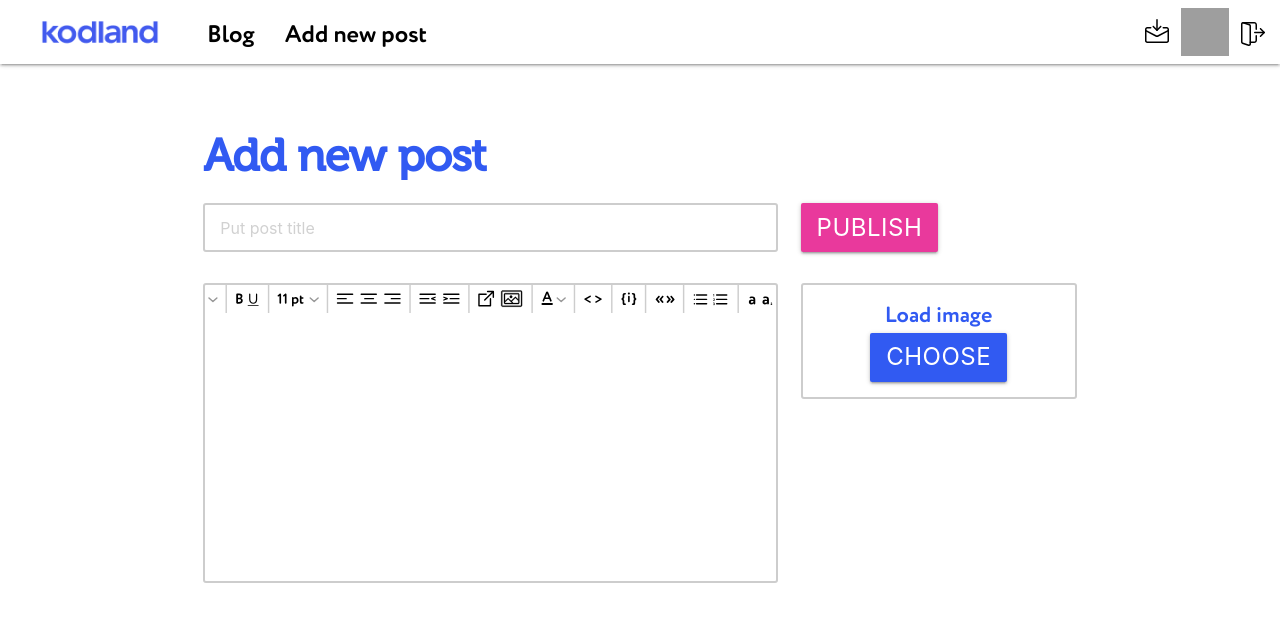
After one commit to notzeldon/test_simple_blog, a Django app: page /new/ in a window 1280 px wide. The commit adds this page. Shown: the top 625 px of the page. Run offline with Django 3.2, Linux system fonts and the light colour scheme; grey boxes are pictures that could not be loaded.

Commit message:
Finish second page

```diff
--- /dev/null
+++ b/blog/forms.py
@@ -0,0 +1,26 @@
+from django import forms
+from django.utils.translation import ugettext_lazy as _
+
+from blog.models import BlogPost
+
+
+class BlogPostModelForm(forms.ModelForm):
+
+    class Meta:
+        model = BlogPost
+        fields = ('title', 'text', 'image')
+
+        widgets = {
+            'title': forms.TextInput(attrs={
+                'placeholder': _('Put post title'),
+            }),
+            'text': forms.Textarea(attrs={
+                'class': 'materialize-textarea faked-editor'
+            }),
+        }
+
+    class Media:
+        js = ('js/blog/image-picker.js',)
+
+
+    # TODO: В идеале надо сделать виджет для image поля, но пока что нет времени
--- a/blog/models.py
+++ b/blog/models.py
@@ -26,9 +26,8 @@ class BlogPost(models.Model):
     )
 
     published = models.DateTimeField(
-        verbose_name=_('piblished at'),
-        blank=True,
-        null=True,
+        verbose_name=_('published at'),
+        auto_now_add=True,
     )
 
     def __str__(self):
--- /dev/null
+++ b/blog/static/js/blog/image-picker.js
@@ -0,0 +1,46 @@
+(function () {
+
+    function readURL(input, preview) {
+        if (input.files && input.files[0]) {
+            var reader = new FileReader();
+
+            reader.onload = function(e) {
+                preview.setAttribute('style', "background-image: url('" + e.target.result + "')");
+            }
+
+            reader.readAsDataURL(input.files[0]); // convert to base64 string
+        }
+        else {
+            preview.removeAttribute('style');
+        }
+    }
+
+    var imagePickers = document.getElementsByClassName('image-picker');
+    for (var i = 0; i < imagePickers.length; i++) {
+        var
+            picker = imagePickers[i],
+            inp = picker.getElementsByTagName('input')[0],
+            preview = picker.getElementsByClassName('image-picker-preview')[0],
+            previewClose = preview.getElementsByClassName('close')[0]
+        ;
+
+        if (!!previewClose) {
+            previewClose.onclick = function (e) {
+                inp.value = '';
+                readURL(inp, preview);
+            }
+        }
+
+        if (!!inp) {
+            inp.onchange = function (e) {
+                readURL(inp, preview);
+            }
+        }
+
+        // Инициализация при обновлении
+        if (!!inp && !!preview ) {
+            readURL(inp, preview);
+        }
+    }
+
+})()
--- /dev/null
+++ b/blog/templates/blog/blogpost_form.html
@@ -0,0 +1,75 @@
+{% extends 'base.html' %}
+{% load static i18n %}
+
+{% block title %}
+    {% trans 'Add new post' %}
+{% endblock title %}
+
+{% block content %}
+
+    <div class="container">
+        <div class="row">
+            <div class="col s12">
+                <h2>
+                    {% trans 'Add new post' %}
+                </h2>
+            </div>
+
+            <form action="" method="post" enctype="multipart/form-data" class="col s12">
+                {% csrf_token %}
+
+                {% if form.errors %}
+                <div class="row errors">
+                    <div class="col s12">
+                        <div class="errors card-panel red lighten-3">
+                            {{ form.errors }}
+                        </div>
+                    </div>
+                </div>
+                {% endif %}
+
+                <div class="row">
+                    <div class="col s12 m8">
+                        {{ form.title }}
+                    </div>
+                    <div class="col s12 m4">
+                        <button class="waves-effect waves-light btn btn-submit">
+                            {% trans 'Publish' %}
+                        </button>
+                    </div>
+                    <div class="clearfix"><br></div>
+
+                    <div class="col s12 m8">
+                        {{ form.text }}
+                    </div>
+                    <div class="col s12 m4">
+                        <div class="image-picker field-imitation">
+                            <div class="field-label">
+                                {% trans 'Load image' %}
+                            </div>
+                            <div class="image-picker-preview">
+                                <i class="close material-icons">{% trans 'close' %}</i>
+                            </div>
+                            <div class="image-picker-button">
+                                <button data-field="{{ form.image.id_for_label }}"
+                                        class="waves-effect waves-light btn btn-primary"
+                                        onclick="document.getElementById(this.dataset.field).click();"
+                                >
+                                    {% trans 'Choose' %}
+                                </button>
+                                <div class="hidden-field">
+                                    {{ form.image }}
+                                </div>
+                            </div>
+                        </div>
+                    </div>
+                </div>
+
+                {{ form.media }}
+            </form>
+
+        </div>
+
+    </div>
+
+{% endblock content %}
--- a/blog/templates/blog/main_page_view.html
+++ b/blog/templates/blog/main_page_view.html
@@ -1,5 +1,9 @@
 {% extends 'base.html' %}
 {% load static i18n %}
+
+{% block title %}
+    {% trans 'Simple Blog' %}
+{% endblock title %}
 
 {% block content %}
 
--- a/blog/urls.py
+++ b/blog/urls.py
@@ -3,4 +3,5 @@ from . import views
 
 urlpatterns = [
     path('', views.BlogMainPageView.as_view(), name='blog-main'),
+    path('new/', views.BlogCreateView.as_view(), name='blog-create'),
 ]
--- a/blog/views.py
+++ b/blog/views.py
@@ -1,5 +1,6 @@
 from django.views import generic
 
+from blog.forms import BlogPostModelForm
 from blog.models import BlogPost
 
 
@@ -9,10 +10,18 @@ class BlogMainPageView(generic.TemplateView):
     def get_context_data(self, **kwargs):
         ctx = super().get_context_data(**kwargs)
 
-        posts = BlogPost.objects.all()[0:10]
+        posts = BlogPost.objects.order_by('-published')[0:10]
 
         if posts:
             ctx['main_post'] = posts[0]
             ctx['posts'] = posts[1:]
 
         return ctx
+
+
+class BlogCreateView(generic.CreateView):
+    model = BlogPost
+    form_class = BlogPostModelForm
+
+    def get_success_url(self):
+        return '/'
--- /dev/null
+++ b/static/styles/_forms.scss
@@ -0,0 +1,86 @@
+@import "variables";
+
+form {
+  input {
+    text-indent: 15px;
+  }
+
+  input:not([type]), input[type="text"]:not(.browser-default), input[type="password"]:not(.browser-default), input[type="email"]:not(.browser-default), input[type="url"]:not(.browser-default), input[type="time"]:not(.browser-default), input[type="date"]:not(.browser-default), input[type="datetime"]:not(.browser-default), input[type="datetime-local"]:not(.browser-default), input[type="tel"]:not(.browser-default), input[type="number"]:not(.browser-default), input[type="search"]:not(.browser-default),
+  textarea.materialize-textarea,
+  .field-imitation
+
+  {
+    width: calc(100% - 4px);
+    border: 2px solid #CDCDCD;
+    border-radius: 3px;
+  }
+
+  .image-picker {
+    text-align: center;
+    width: 100%;
+    padding: 15px;
+
+    &-preview {
+      display: none;
+    }
+
+    &-preview[style] {
+      display: block;
+      border: 2px solid #E5E5E5;
+      box-sizing: border-box;
+      padding: 50%;
+      background-repeat: no-repeat;
+      background-position: center;
+      background-size: contain;
+      position: relative;
+
+      & .close {
+        position: absolute;
+        right: 10px;
+        top: 10px;
+        background-color: #E5E5E5;
+        color: white;
+        border-radius: 50%;
+        cursor: pointer;
+        &:hover {
+          background-color: #ccc;
+        }
+      }
+    }
+
+    &-preview[style] + * {
+      display: none;
+    }
+  }
+
+  .field-label {
+    color: $primary-bg-color;
+    font-size: 22px;
+  }
+
+  .faked-editor {
+    padding: 50px 15px 15px 15px;
+    min-height: 300px;
+    width: 100% !important;
+    background-image: url('images/faked-edotor.svg');
+    background-size: contain;
+    background-position: center 0;
+    background-repeat: no-repeat;
+  }
+
+
+  .btn {
+    min-width: 90px;
+    height: 49px;
+
+    font-size: 24px;
+    line-height: 28px;
+    text-align: center;
+  }
+}
+
+.hidden-field {
+  width: 0;
+  height: 0;
+  overflow: hidden;
+}
--- a/static/styles/_variables.scss
+++ b/static/styles/_variables.scss
@@ -7,5 +7,14 @@ $primary-color: #fff;
 $primary-color-hover: $primary-color;
 $primary-color-disabled: #ced8fc;
 
+
+$submit-bg-color: #E9399C;
+$submit-bg-color-hover: #ee7fbd;
+$submit-bg-color-disabled: #ffbee3;
+
+$submit-color: #fff;
+$submit-color-hover: $submit-color;
+$submit-color-disabled: #ced8fc;
+
 $grey-color: #CDCDCD;
 $pink-color: #E9399C;
--- a/static/styles/main.css
+++ b/static/styles/main.css
@@ -51,6 +51,64 @@ nav {
 .navbar-fixed + * {
   margin-top: 30px; }
 
+form input {
+  text-indent: 15px; }
+form input:not([type]), form input[type="text"]:not(.browser-default), form input[type="password"]:not(.browser-default), form input[type="email"]:not(.browser-default), form input[type="url"]:not(.browser-default), form input[type="time"]:not(.browser-default), form input[type="date"]:not(.browser-default), form input[type="datetime"]:not(.browser-default), form input[type="datetime-local"]:not(.browser-default), form input[type="tel"]:not(.browser-default), form input[type="number"]:not(.browser-default), form input[type="search"]:not(.browser-default),
+form textarea.materialize-textarea,
+form .field-imitation {
+  width: calc(100% - 4px);
+  border: 2px solid #CDCDCD;
+  border-radius: 3px; }
+form .image-picker {
+  text-align: center;
+  width: 100%;
+  padding: 15px; }
+  form .image-picker-preview {
+    display: none; }
+  form .image-picker-preview[style] {
+    display: block;
+    border: 2px solid #E5E5E5;
+    box-sizing: border-box;
+    padding: 50%;
+    background-repeat: no-repeat;
+    background-position: center;
+    background-size: contain;
+    position: relative; }
+    form .image-picker-preview[style] .close {
+      position: absolute;
+      right: 10px;
+      top: 10px;
+      background-color: #E5E5E5;
+      color: white;
+      border-radius: 50%;
+      cursor: pointer; }
+      form .image-picker-preview[style] .close:hover {
+        background-color: #ccc; }
+  form .image-picker-preview[style] + * {
+    display: none; }
+form .field-label {
+  color: #315af2;
+  font-size: 22px; }
+form .faked-editor {
+  padding: 50px 15px 15px 15px;
+  min-height: 300px;
+  width: 100% !important;
+  background-image: url("images/faked-edotor.svg");
+  background-size: contain;
+  background-position: center 0;
+  background-repeat: no-repeat; }
+form .btn {
+  min-width: 90px;
+  height: 49px;
+  font-size: 24px;
+  line-height: 28px;
+  text-align: center; }
+
+.hidden-field {
+  width: 0;
+  height: 0;
+  overflow: hidden; }
+
 * {
   font-family: "Circe Rounded"; }
 
@@ -102,11 +160,21 @@ h4 {
 .btn-primary {
   background-color: #315af2;
   color: #fff; }
-  .btn-primary:hover {
+  .btn-primary:hover, .btn-primary:focus {
     background-color: #6483f5;
     color: #fff; }
   .btn-primary:disabled {
     background-color: #acbdfa;
+    color: #ced8fc; }
+
+.btn-submit {
+  background-color: #E9399C;
+  color: #fff; }
+  .btn-submit:hover, .btn-submit:focus {
+    background-color: #ee7fbd;
+    color: #fff; }
+  .btn-submit:disabled {
+    background-color: #ffbee3;
     color: #ced8fc; }
 
 .card {
@@ -132,6 +200,7 @@ h4 {
     right: 0;
     bottom: 0; }
   .card h4 {
+    display: block;
     font-size: 18px;
     line-height: 22px;
     text-align: center;
--- a/static/styles/main.scss
+++ b/static/styles/main.scss
@@ -3,6 +3,7 @@
 
 @import "variables";
 @import "nav";
+@import "forms";
 
 
 * {
@@ -79,7 +80,7 @@ h4 {
 .btn-primary {
   background-color: $primary-bg-color;
   color: $primary-color;
-  &:hover {
+  &:hover, &:focus {
     background-color: $primary-bg-color-hover;
     color: $primary-color-hover
   }
@@ -88,6 +89,22 @@ h4 {
     color: $primary-color-disabled;
   }
 }
+
+
+.btn-submit {
+  background-color: $submit-bg-color;
+  color: $submit-color;
+  &:hover, &:focus {
+    background-color: $submit-bg-color-hover;
+    color: $submit-color-hover
+  }
+  &:disabled {
+    background-color: $submit-bg-color-disabled;
+    color: $submit-color-disabled;
+  }
+}
+
+
 
 .card {
   background-size: auto 60%;
@@ -120,6 +137,7 @@ h4 {
 
 
   h4 {
+    display: block;
     font-size: 18px;
     line-height: 22px;
     text-align: center;
--- a/templates/base.html
+++ b/templates/base.html
@@ -4,6 +4,7 @@
     <title>{% block title %}Page title{% endblock %}</title>
 
     <link rel="stylesheet" href="https://cdnjs.cloudflare.com/ajax/libs/materialize/1.0.0/css/materialize.min.css">
+    <link href="https://fonts.googleapis.com/icon?family=Material+Icons" rel="stylesheet">
     <link rel="stylesheet" href="{% static 'styles/main.css' %}">
     {% block extra_css %}{% endblock %}
 
--- a/templates/includes/nav.html
+++ b/templates/includes/nav.html
@@ -7,7 +7,8 @@
             </a>
             <div class="container hide-on-med-and-down">
                 <ul id="nav-mobile" class="">
-                    <li><a href="#">{% trans 'Blog' %}</a></li>
+                    <li><a href="{% url 'blog-main' %}">{% trans 'Blog' %}</a></li>
+                    <li><a href="{% url 'blog-create' %}">{% trans 'Add new post' %}</a></li>
                 </ul>
             </div>
             <div class="right">
```
Also changed, not shown: blog/migrations/0002_auto_20200503_0319.py (added), blog/migrations/0003_auto_20200503_0320.py (added), static/styles/images/faked-edotor.svg (added), 1 other file. Lines whose indentation alone changed are shown as unchanged.
